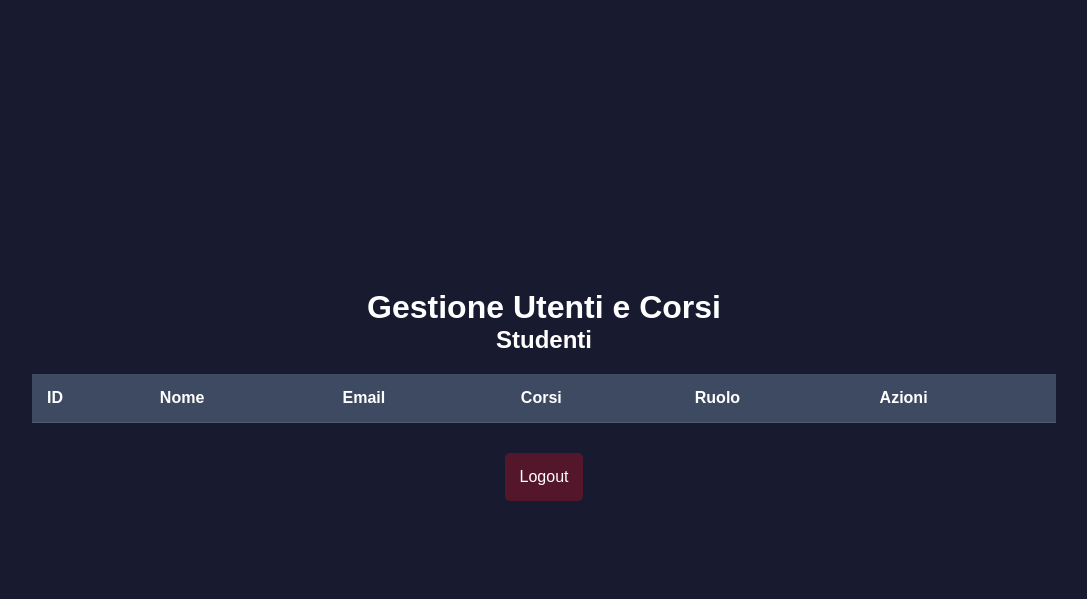
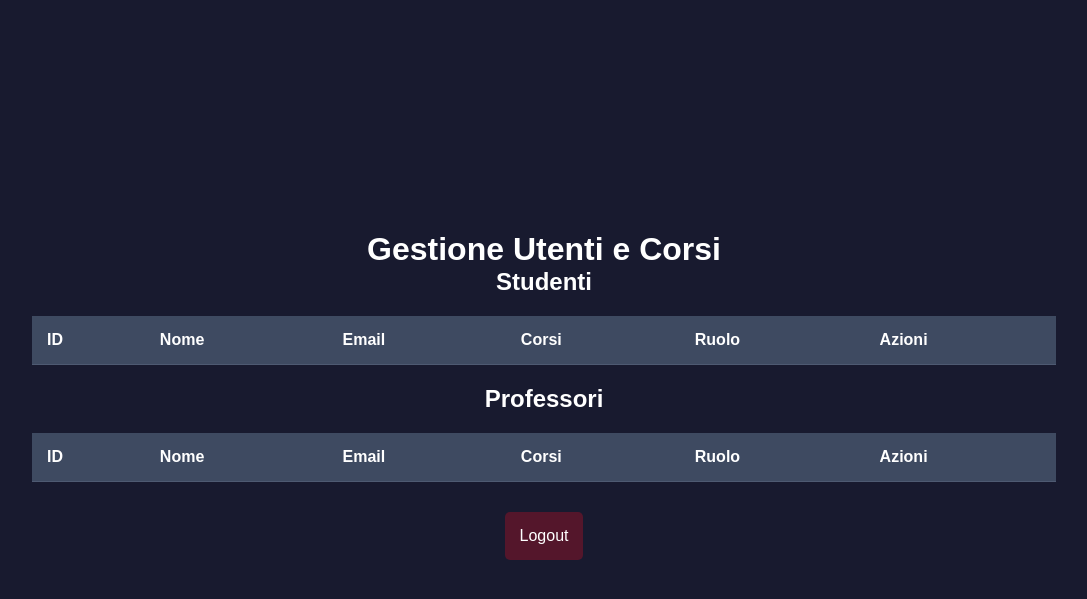
Before and after one commit to mcicerani/CRUD-piattaforma-elearning, a PHP site: page /admin.php in a window 1280 px wide. Shown: the top 599 px of the page, without its empty margins (96-1183 px from the left). Run offline with PHP 8.4, Linux system fonts and the light colour scheme; the visitor is signed in with stand-in values (Sample User, id 1); tables that the repository leaves empty hold one stand-in row (values such as "Sample post"); lists and menus that the app fills with data are empty.

Commit message:
table per professori con update e delete implementati

```diff
--- a/admin.php
+++ b/admin.php
@@ -118,12 +118,21 @@
 
             case 'update_user':
                 // Aggiornamento utente
+                if (isset($_POST["studente_id"])){
                     updateUser($_POST["studente_id"], $_POST["nome"], $_POST["role"]);
+                } elseif (isset($_POST["professore_id"])) {
+                    updateUser($_POST["professore_id"], $_POST["nome"], $_POST["role"]);
+                }
                 break;
+
 
             case 'delete_user':
                 // Eliminazione utente
+                if (isset($_POST["studente_id"])) {
                     deleteUser($_POST["studente_id"]);
+                } elseif (isset($_POST["professore_id"])) {
+                    deleteUser($_POST["professore_id"]);
+                }
                 break;
 
             case 'create_course':
@@ -206,7 +215,9 @@
 </html>
 <body>
     <h1>Gestione Utenti e Corsi</h1>
+
     <!-- Studenti -->
+
     <h2>Studenti</h2>
     <table>
         <thead>
@@ -228,10 +239,10 @@
                 <td><?= htmlspecialchars($studente["corsi"])?></td>
                 <td><?= htmlspecialchars($studente["studente_role"])?></td>
                 <td class="azioni">
-                    <button class="btn-modifica" onclick="toggleForm('studente', <?= $studente['studente_id']?>)">Modifica</button>
+                    <button class="btn-azione" onclick="toggleForm('studente', <?= $studente['studente_id']?>)">Modifica</button>
                     <form method="post">
                         <input type="hidden" name="studente_id" value="<?= $studente['studente_id'] ?>">
-                        <button class="btn-elimina" type="submit" name="action" value="delete_user">Elimina</button>
+                        <button class="btn-azione" type="submit" name="action" value="delete_user">Elimina</button>
                     </form>
                 </td>
             </tr>
@@ -258,6 +269,61 @@
         <?php endforeach; ?>
         </tbody>
     </table>
+
+    <!-- Professori -->
+
+    <h2>Professori</h2>
+    <table>
+        <thead>
+        <tr>
+            <th>ID</th>
+            <th>Nome</th>
+            <th>Email</th>
+            <th>Corsi</th>
+            <th>Ruolo</th>
+            <th>Azioni</th>
+        </tr>
+        </thead>
+        <tbody>
+        <?php foreach ($professori as $professore): ?>
+            <tr>
+                <td><?= $professore['professore_id'] ?></td>
+                <td><?= htmlspecialchars($professore["professore_nome"])?></td>
+                <td><?= htmlspecialchars($professore["professore_email"])?></td>
+                <td><?= htmlspecialchars($professore["corsi"])?></td>
+                <td><?= htmlspecialchars($professore["professore_role"])?></td>
+                <td class="azioni">
+                    <button class="btn-azione" onclick="toggleForm('professore', <?= $professore['professore_id']?>)">Modifica</button>
+                    <form method="post">
+                        <input type="hidden" name="professore_id" value="<?= $professore['professore_id'] ?>">
+                        <button class="btn-azione" type="submit" name="action" value="delete_user">Elimina</button>
+                    </form>
+                </td>
+            </tr>
+            <tr class="form-row" id="professore-form-<?= $professore['professore_id'] ?>" style="display: none;">
+                <td colspan="6">
+                    <form method="post">
+                        <input type="hidden" name="professore_id" value="<?= $professore['professore_id'] ?>">
+                        <label>
+                            Nome:
+                            <input type="text" name="nome" value="<?= htmlspecialchars($professore["professore_nome"]) ?>" required>
+                        </label>
+                        <label>
+                            Ruolo:
+                            <!-- Menu a tendina per il Ruolo -->
+                            <select name="role" required>
+                                <option value="studente" <?= $professore["professore_role"] === 'studente' ? 'selected' : '' ?>>Studente</option>
+                                <option value="professore" <?= $professore["professore_role"] === 'professore' ? 'selected' : '' ?>>Professore</option>
+                            </select>
+                        </label>
+                        <button type="submit" name="action" value="update_user">Salva</button>
+                    </form>
+                </td>
+            </tr>
+        <?php endforeach; ?>
+        </tbody>
+    </table>
+
     <form method="POST">
     <button type="submit" name="action" value="logout">Logout</button>
 </form>
```
Lines whose indentation alone changed are shown as unchanged.
